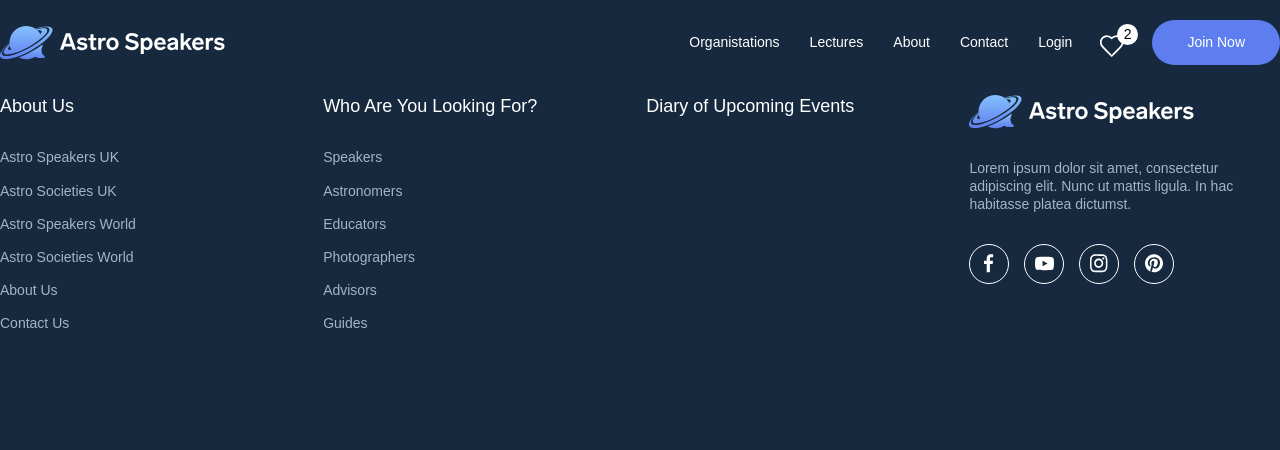
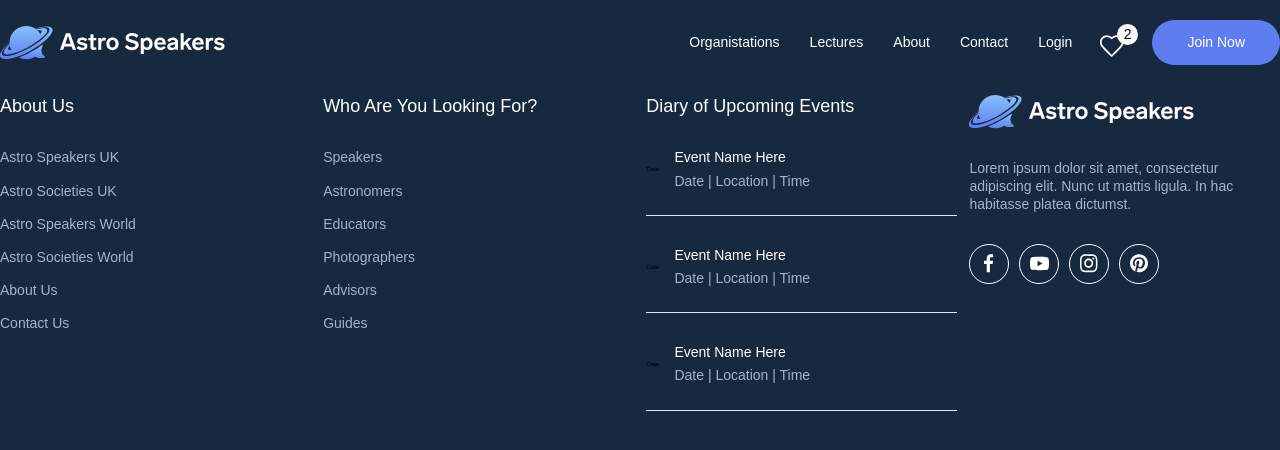
Before and after one commit to mugoagency/astro-speakers, a website: page public/index.html in a window 1280 px wide. Drawn offline with Linux system fonts and the light colour scheme.

Commit message:
Footer Updates - Styling and Events Section
Adding Styles to Events in Upcoming Events Section, Still need some tweaks

```diff
--- a/public/index.html
+++ b/public/index.html
@@ -68,7 +68,6 @@
 
     <footer>
       <div class="container">
-        <!-- <div class="footer flex"></div> -->
 
         <div
           class="footer grid w-full grid-cols-4 flex-row justify-center gap-5 py-12"
@@ -103,6 +102,34 @@
       <div class="flex flex-col gap-12">
         <h4 class="bold text-white">Diary of Upcoming Events</h4>
 
+        <div class="flex flex-col gap-12">
+
+          <div class="flex flex-row items-center gap-6 border-b pb-10">
+            <div>Date</div>
+            <div>
+              <p class="text-white mb-2">Event Name Here</p>
+              <p>Date | Location | Time</p>
+            </div>
+          </div>
+
+          <div class="flex flex-row items-center gap-6 border-b pb-10">
+            <div>Date</div>
+            <div>
+              <p class="text-white mb-2">Event Name Here</p>
+              <p>Date | Location | Time</p>
+            </div>
+          </div>
+
+          <div class="flex flex-row items-center gap-6 border-b pb-10">
+            <div>Date</div>
+            <div>
+              <p class="text-white mb-2">Event Name Here</p>
+              <p>Date | Location | Time</p>
+            </div>
+          </div>
+
+
+        </div>
       </div>
 
       <div class="flex flex-col gap-12">
@@ -110,10 +137,10 @@
           <img src="/src/images/AstroSpeakersLogo.svg" alt="Logo Image" />
         </a>
 
-        <div class="flex flex-col gap-12">
+        <div class="flex flex-col gap-12 mr-4">
           <p>Lorem ipsum dolor sit amet, consectetur adipiscing elit. Nunc ut mattis ligula. In hac habitasse platea dictumst.</p>
 
-          <div class="flex flex-row gap-6">
+          <div class="flex flex-row gap-4">
             <a class="border border-white h-16 w-16 rounded-full flex items-center" href="#">
               <img class="my-0 mx-auto" src="/src/images/facebook.svg" alt="Facebook" />
             </a>
```
Also changed, not shown: public/dist/styles.css.
